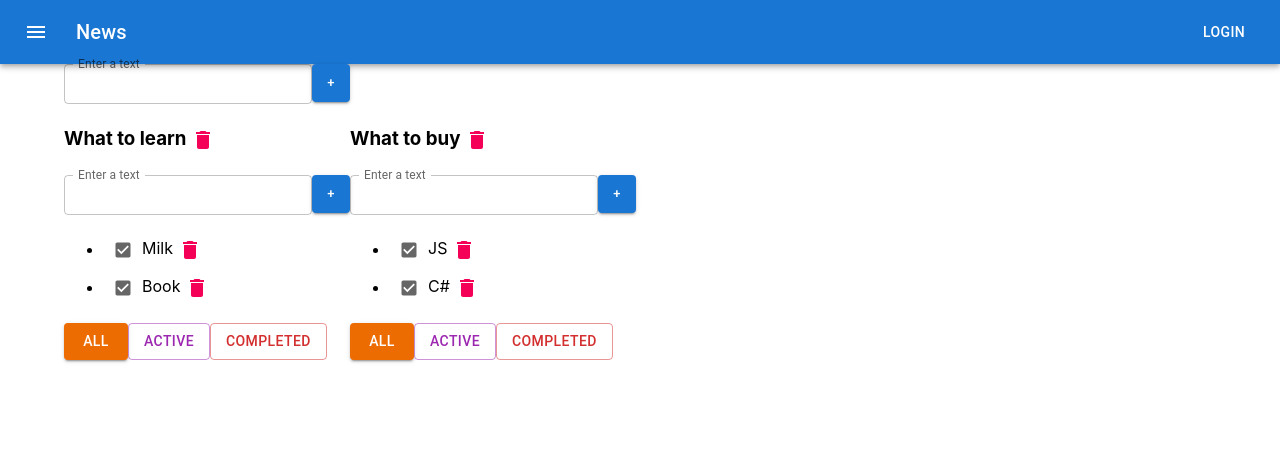
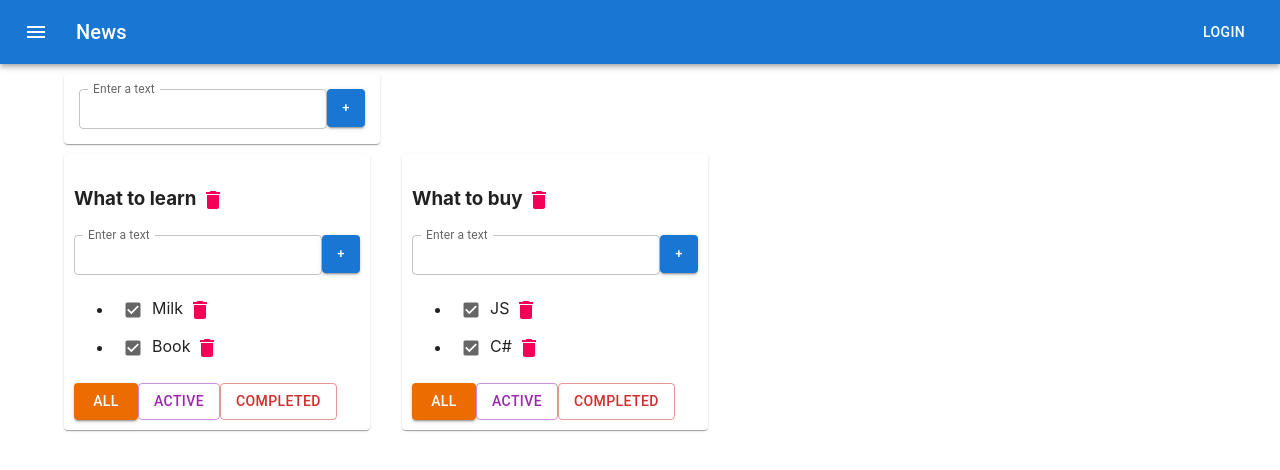
Before and after one commit to DmitryShastel/Native_JS_2.0_old, a React (Create React App) app in the folder Folder_1/native_js_2.0/: page / in a window 1280 px wide. Shown: the top 470 px of the page. Built offline with nearby package versions, Linux system fonts and the light colour scheme.

Commit message:
The ToDoList#7 Paper is added

```diff
--- a/Folder_1/native_js_2.0/src/Native_JS_2.0/Native_JS_Tuesday/ToDoList_7/AppRoot_7.tsx
+++ b/Folder_1/native_js_2.0/src/Native_JS_2.0/Native_JS_Tuesday/ToDoList_7/AppRoot_7.tsx
@@ -5,6 +5,7 @@ import {AddItemForm7} from "./AddItemForm7";
 import ButtonAppBar from "./ButtonAppBar";
 import Container from '@mui/material/Container';
 import Grid from '@mui/material/Grid';
+import Paper from '@mui/material/Paper';
 
 
 export type FilterValuesType = "all" | "active" | "completed"
@@ -114,9 +115,11 @@ export function RootApp_7() {
             <ButtonAppBar/>
             <Container fixed>
                 <Grid container>
+                    <Paper style={{padding: '15px', marginTop:'10px', marginBottom: '10px'}}>
                         <AddItemForm7 callBack={addTodolist}/>
+                    </Paper>
                 </Grid>
-                <Grid container>
+                <Grid container spacing={4}>
                     {
                         todolists.map(tl => {
                             let allTodolistTasks = tasks[tl.id];
@@ -129,7 +132,9 @@ export function RootApp_7() {
                                 tasksForTodolist = allTodolistTasks.filter(t => t.isDone === true);
                             }
 
-                            return <Todolist_7
+                            return <Grid item>
+                                <Paper style={{padding: '10px'}}>
+                                    <Todolist_7
                                         key={tl.id}
                                         id={tl.id}
                                         title={tl.title}
@@ -143,6 +148,8 @@ export function RootApp_7() {
                                         updateTask={updateTask}
                                         updateTodolistTitle={updateTodolistTitle}
                                     />
+                                </Paper>
+                            </Grid>
                         })
                     }
                 </Grid>
```
Lines whose indentation alone changed are shown as unchanged.
